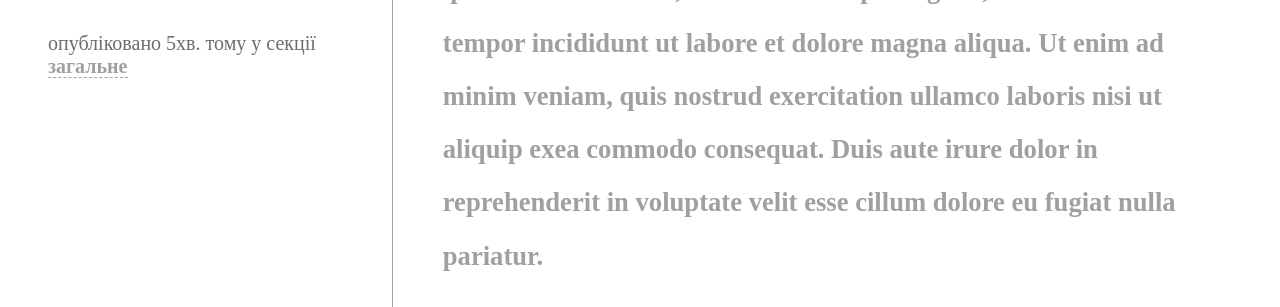
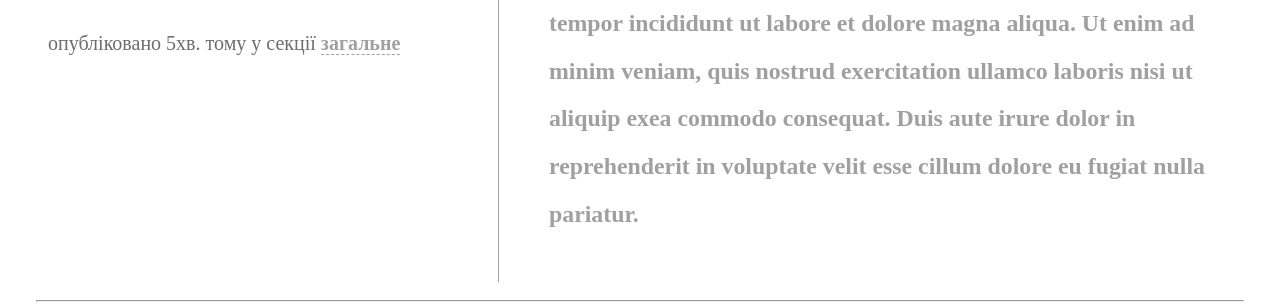
Before and after one commit to SergeyGaluzov/MyWebPage, a plain HTML site: page Example.html in a window 1280 px wide. Shown: the part 331-638 px from the top of the page. Drawn offline with Linux system fonts and the light colour scheme.

Commit message:
Update style-example.css

```diff
--- a/style-example.css
+++ b/style-example.css
@@ -1,3 +1,4 @@
+
 h1
 {
     margin-left: 40px;
@@ -72,7 +73,7 @@ hr
 {
     color: rgb(110, 109, 109);
     font-size: 125%;
-    /* width: 400px; */
+    width: 400px;
 }
 .post .details .info a
 {
@@ -95,7 +96,7 @@ hr
     padding-left: 50px;
     border-left: 1px solid rgb(160, 160, 160);
     margin-right: 40px;
-    font-size: 166.5%;
+    font-size: 149%;
 }
 .post .body p
 {
```
